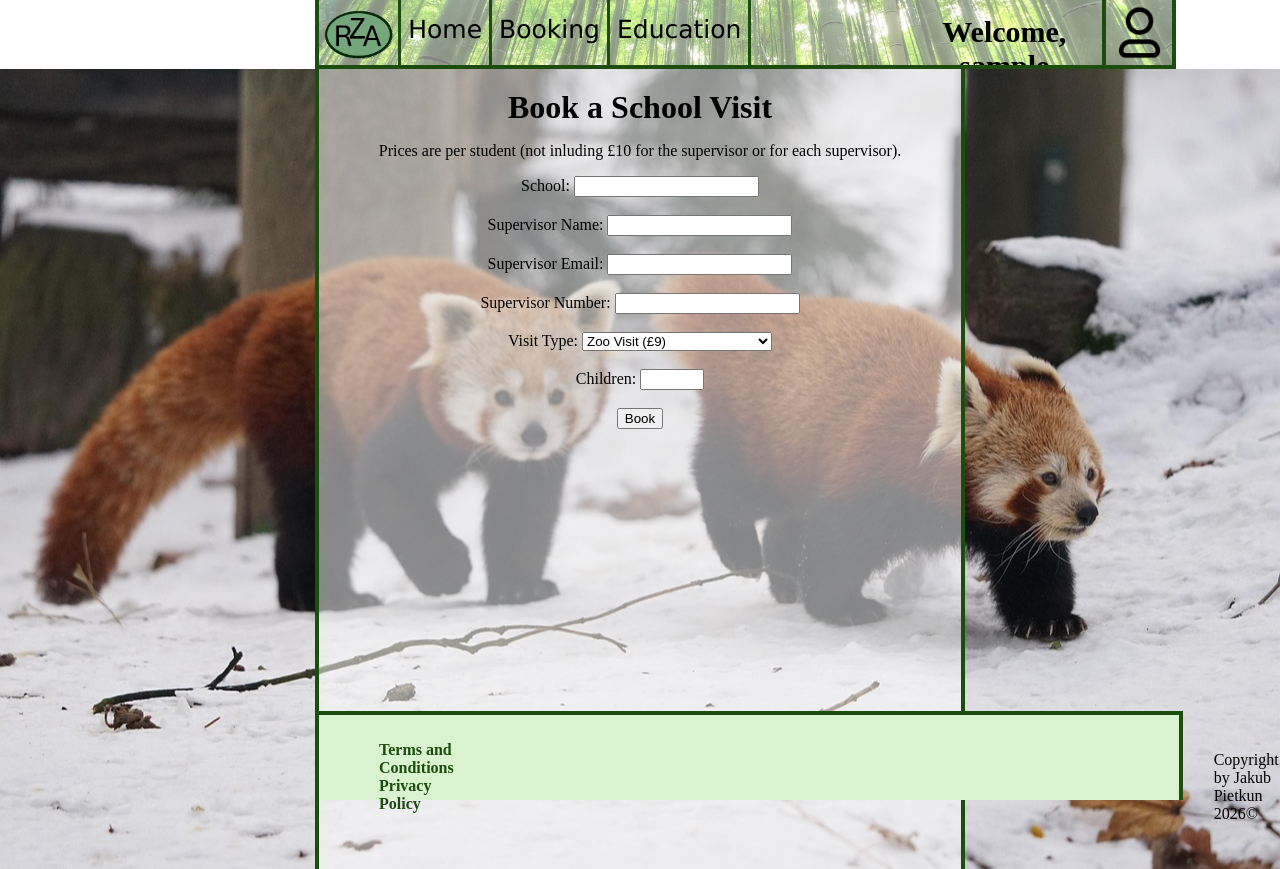
After one commit to PietkunJ08/OSC-MOCK-2024, a Flask app: page /school-visits in a window 1280 px wide. The commit adds this page. Run offline with Flask 3, Linux system fonts and the light colour scheme; the visitor is signed in with stand-in values (Sample User, id 1).

Commit message:
Improve booking UI, forms, and accessibility
Refactor booking layout and styles (flex layout, .top-row, .booking-button, .school-visits), adjust ticket/hotel section sizing and image styling in static/styles.css. Enhance templates for accessibility and auth: add role attributes and alt text, switch to current_user checks and display a welcome username in the header. Expand account pages to show user details and list ticket/hotel bookings with delete forms. Rework Booking and Education pages to use link buttons and consolidated layout; add a new school_visits template. Harden forms with labels, ids, min/max/default values and price information for ticket and hotel bookings, and update login/register inputs to include username fields. Binary users.db was also updated.

```diff
--- a/static/styles.css
+++ b/static/styles.css
@@ -158,9 +158,12 @@ main a:hover {
 
 /* Index page content on login */
 .welcome {
-    font-size: 20px;
+    margin-top: 15px;
+    margin-left: 155px;
+    padding: 0;
+    font-size: 30px;
     font-weight: 600;
-    color: #156b00;
+    color: #000000;
 }
 
 /* Terms & Conditions page content */
--- a/templates/admin_account.html
+++ b/templates/admin_account.html
@@ -1,8 +1,8 @@
 {% extends 'layout.html' %}
 
 {% block content %}
-<div class="main-bg-img">
-    <main>
+<div class="main-bg-img" role="img">
+    <main role="main">
         <h1>Admin Account</h1>
         <div id="center-content">
             <p></p>
--- a/templates/animals.html
+++ b/templates/animals.html
@@ -1,8 +1,8 @@
 {% extends 'layout.html' %}
 
 {% block content %}
-<div class="main-bg-img">
-    <main>
+<div class="main-bg-img" role="img">
+    <main role="main">
         <h1>Animals</h1>
         <div id="center-content">
             <p></p>
--- a/templates/layout.html
+++ b/templates/layout.html
@@ -7,13 +7,16 @@
         <link rel="icon" href="{{ url_for('static', filename='images/RZA_Logo.png') }}">
     </head>
     <body>
-        <div class="bg-img" style="background-image: url('../static/images/bamboo.jpg');">
-            <nav>
+        <div class="bg-img" role="img" style="background-image: url('../static/images/bamboo.jpg');">
+            <nav role="navigation">
                 <ul>
-                    <img class="logo" src="{{ url_for('static', filename='images/RZA_Logo.png') }}" alt="RZA_Logo">
-                    <li><a href="{{ url_for('index') }}">Home</a></li>
-                    <li><a href="{{ url_for('booking') }}">Booking</a></li>
-                    <li><a href="{{ url_for('education') }}">Education</a></li>
+                    <img class="logo" src="{{ url_for('static', filename='images/RZA_Logo.png') }}" alt="Regit Zoo Adventures Logo">
+                    <li><a href="{{ url_for('index') }}" role="button">Home</a></li>
+                    <li><a href="{{ url_for('booking') }}" role="button">Booking</a></li>
+                    <li><a href="{{ url_for('education') }}" role="button">Education</a></li>
+                    {% if current_user.is_authenticated %}
+                        <li><h2 class="welcome">Welcome, {{ current_user.username }}</h2></li>
+                    {% endif %}
                 </ul>
                 <div class="flash-center">
                     {% with messages = get_flashed_messages() %}
@@ -28,19 +31,12 @@
 
             <div class="dropdown">
                 <button class="drop-button">
-                    <img src="{{ url_for('static', filename='images/account_icon.png') }}" height="55px">
+                    <img src="{{ url_for('static', filename='images/account_icon.png') }}" height="55px" alt="Account Icon">
                 </button>
                 <div class="drop-content">
-                    {% if session.get('email') %}
-                        {% with email = session['email'] %}
-                            {% if email == 'admin@rza.zoo' %}
-                                <a href="{{ url_for('admin_account') }}">Account</a>
-                                <a href="{{ url_for('logout') }}">Logout</a>
-                            {% else %}
-                                <a href="{{ url_for('account') }}">Account</a>
-                                <a href="{{ url_for('logout') }}">Logout</a>
-                            {% endif %}
-                        {% endwith %}
+                    {% if current_user.is_authenticated %}
+                        <a href="{{ url_for('admin_account') if current_user.is_admin else url_for('account') }}" role="button">Account</a>
+                        <a href="{{ url_for('logout') }}" role="button">Logout</a>
                     {% else %}
                         <a href="{{ url_for('login') }}">Login</a>
                         <a href="{{ url_for('register') }}">Register</a>
@@ -49,7 +45,7 @@
             </div>
         </div>
         {% block content %}{% endblock %}
-        <footer>
+        <footer role="contentinfo">
             <p><a href="{{ url_for('terms_and_conditions') }}">Terms and Conditions</a><br><a href="{{ url_for('privacy_policy') }}">Privacy Policy</a></p>
             <p class="right-footer">Copyright by Jakub Pietkun 2026&copy; </p>
         </footer>
--- /dev/null
+++ b/templates/school_visits.html
@@ -0,0 +1,31 @@
+{% extends 'layout.html' %}
+
+{% block content %}
+<div class="main-bg-img" role="img">
+    <main role="main">
+        <h1>Book a School Visit</h1>
+        <p>Prices are per student (not inluding £10 for the supervisor or for each supervisor).</p>
+        <div id="center-content">
+            <form method="post">
+                <label for="school">School:</label>
+                <input type="text" id="school" name="school"><br><br>
+                <label for="supervisor-name">Supervisor Name:</label>
+                <input type="text" id="supervisor-name" name="supervisor-name"><br><br>
+                <label for="supervisor-email">Supervisor Email:</label>
+                <input type="text" id="supervisor-email" name="supervisor-email"><br><br>
+                <label for="supervisor-number">Supervisor Number:</label>
+                <input type="text" id="supervisor-number" name="supervisor-number"><br><br>
+                <label for="visit-type">Visit Type:</label>
+                <select id="visit-type" name="visit-type">
+                    <option value="zoo-visit" selected>Zoo Visit (£9)</option>
+                    <option value="safari-ride">Safari Ride (£8)</option>
+                    <option value="zoo-visit-safari-ride">Zoo Visit + Safari Ride (£16)</option>
+                </select><br><br>
+                <label for="children">Children:</label>
+                <input type="number" id="children" min="10" step="1" max="100" name="children"><br><br>
+                <button type="submit">Book</button>
+            </form>
+        </div>
+    </main>
+</div>
+{% endblock %}
--- a/templates/worksheets.html
+++ b/templates/worksheets.html
@@ -1,8 +1,8 @@
 {% extends 'layout.html' %}
 
 {% block content %}
-<div class="main-bg-img">
-    <main>
+<div class="main-bg-img" role="img">
+    <main role="main">
         <h1>Worksheets</h1>
         <div id="center-content">
             <p></p>
```
Also changed, not shown: other parts of static/styles.css (+40 -5 lines), templates/account.html (+45 -3 lines), templates/booking.html (+13 -11 lines), templates/education.html (+16 -4 lines), templates/hotel_booking.html (+12 -10 lines), templates/index.html (+4 -4 lines), templates/login.html (+8 -4 lines), templates/privacy_policy.html (+2 -2 lines), templates/register.html (+8 -4 lines), templates/terms_and_conditions.html (+2 -2 lines), templates/ticket_booking.html (+14 -13 lines), users.db.
